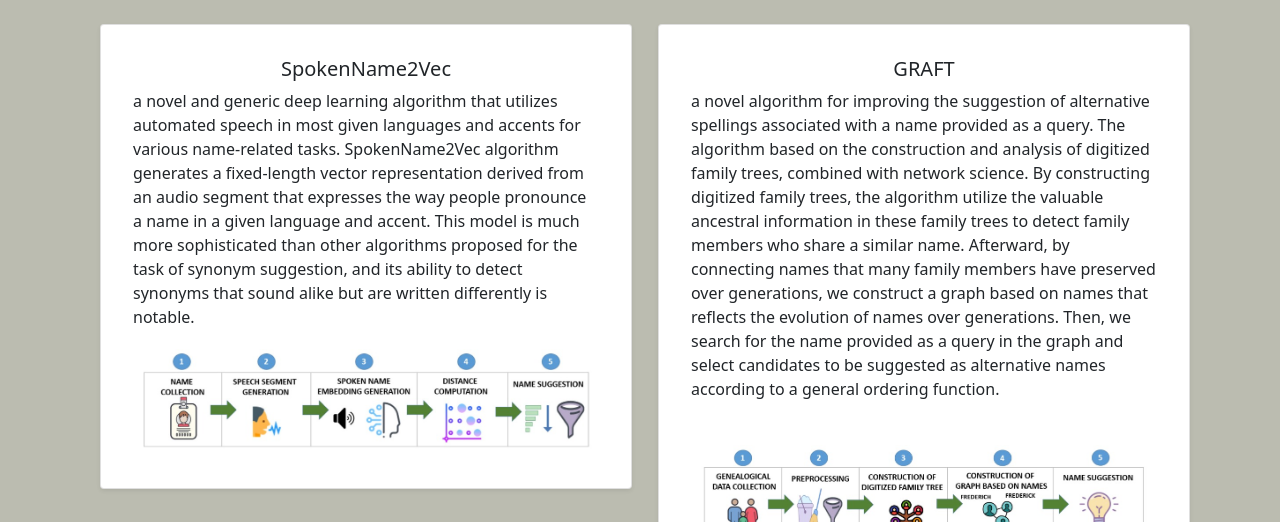
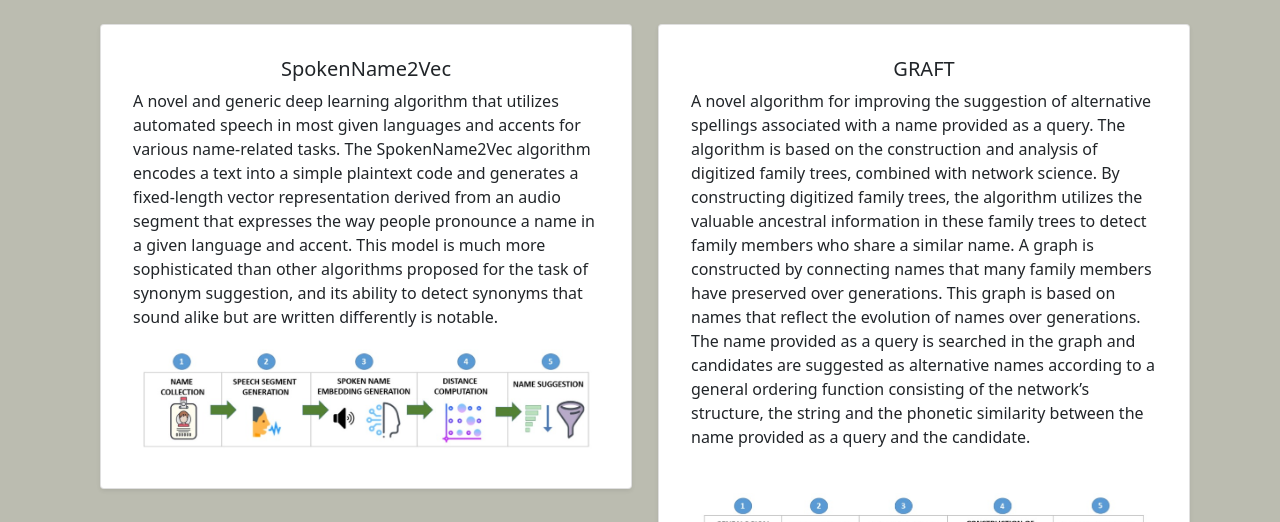
Before and after one commit to noaakl/naime-app, a React (Create React App) app: page /info in a window 1280 px wide. Shown: the part 258-780 px from the top of the page. Built offline with nearby package versions, Linux system fonts and the light colour scheme.

Commit message:
add algorithms description

```diff
--- a/src/components/Info.js
+++ b/src/components/Info.js
@@ -23,9 +23,8 @@ const Info = () => {
                                 justifyContent: "center"
                             }}><Card.Body className={Styles.card_body_about}>
                                     <h5 style={{ textAlign: "center" }}>SpokenName2Vec</h5>
-                                    a novel and generic deep learning algorithm that utilizes automated speech in most given languages and accents for various name-related tasks.
-                                    SpokenName2Vec algorithm generates a fixed-length vector representation derived from an audio segment that expresses the way people pronounce a name in a given language and accent.
-                                    This model is much more sophisticated than other algorithms proposed for the task of synonym suggestion, and its ability to detect synonyms that sound alike but are written differently is notable.
+                                        A novel and generic deep learning algorithm that utilizes automated speech in most given languages and accents for various name-related tasks.
+                                        The SpokenName2Vec algorithm encodes a text into a simple plaintext code and generates a fixed-length vector representation derived from an audio segment that expresses the way people pronounce a name in a given language and accent. This model is much more sophisticated than other algorithms proposed for the task of synonym suggestion, and its ability to detect synonyms that sound alike but are written differently is notable.
                                     <Card.Img variant="bottom" src={SpokenName2Vec} className={Styles.card_img}/>
                                 </Card.Body></Card>
                         </Row>
@@ -37,14 +36,13 @@ const Info = () => {
                                 justifyContent: "center"
                             }}><Card.Body className={Styles.card_body_about}>
                                     <h5 style={{ textAlign: "center" }}>GRAFT</h5>
-                                    a novel algorithm for improving the suggestion of alternative spellings associated with a name provided as a query.
-                                    The algorithm based on the construction and analysis of digitized family trees, combined with network science.
-                                    By constructing digitized family trees, the algorithm utilize the valuable ancestral information in these family trees to detect family members who share a similar name.
-                                    Afterward, by connecting names that many family members have preserved over generations, we construct a graph based on names that reflects the evolution of names over generations.
-                                    Then, we search for the name provided as a query in the graph and select candidates to be suggested as alternative names according to a general ordering function.
+                                        A novel algorithm for improving the suggestion of alternative spellings associated with a name provided as a query.
+                                        The algorithm is based on the construction and analysis of digitized family trees, combined with network science.
+                                        By constructing digitized family trees, the algorithm utilizes the valuable ancestral information in these family trees to detect family members who share a similar name. A graph is constructed by connecting names that many family members have preserved over generations. This graph is based on names that reflect the evolution of names over generations.
+                                        The name provided as a query is searched in the graph and candidates are suggested as alternative names according to a general ordering function consisting of the network’s structure, the string and the phonetic similarity between the name provided as a query and the candidate.
                                     <br></br><br></br>
                                     <Card.Img variant="bottom" src={GRAFT} className={Styles.card_img}/>
-                                    <strong>for more information - click here for the artical </strong>
+                                    <strong>for more information - click here for the article </strong>
                                     </Card.Body></Card>
                         </Row>
                     </Col>
```
